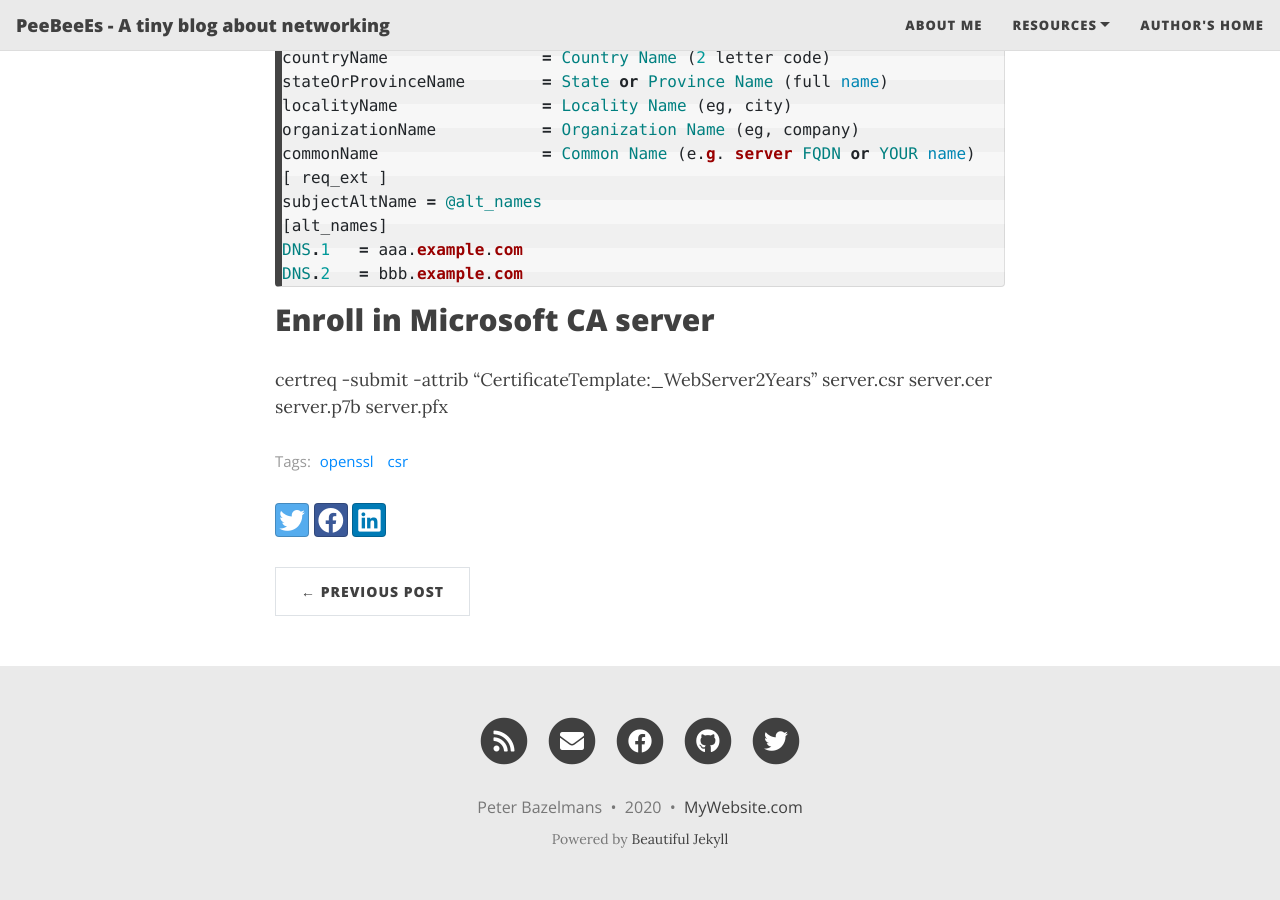
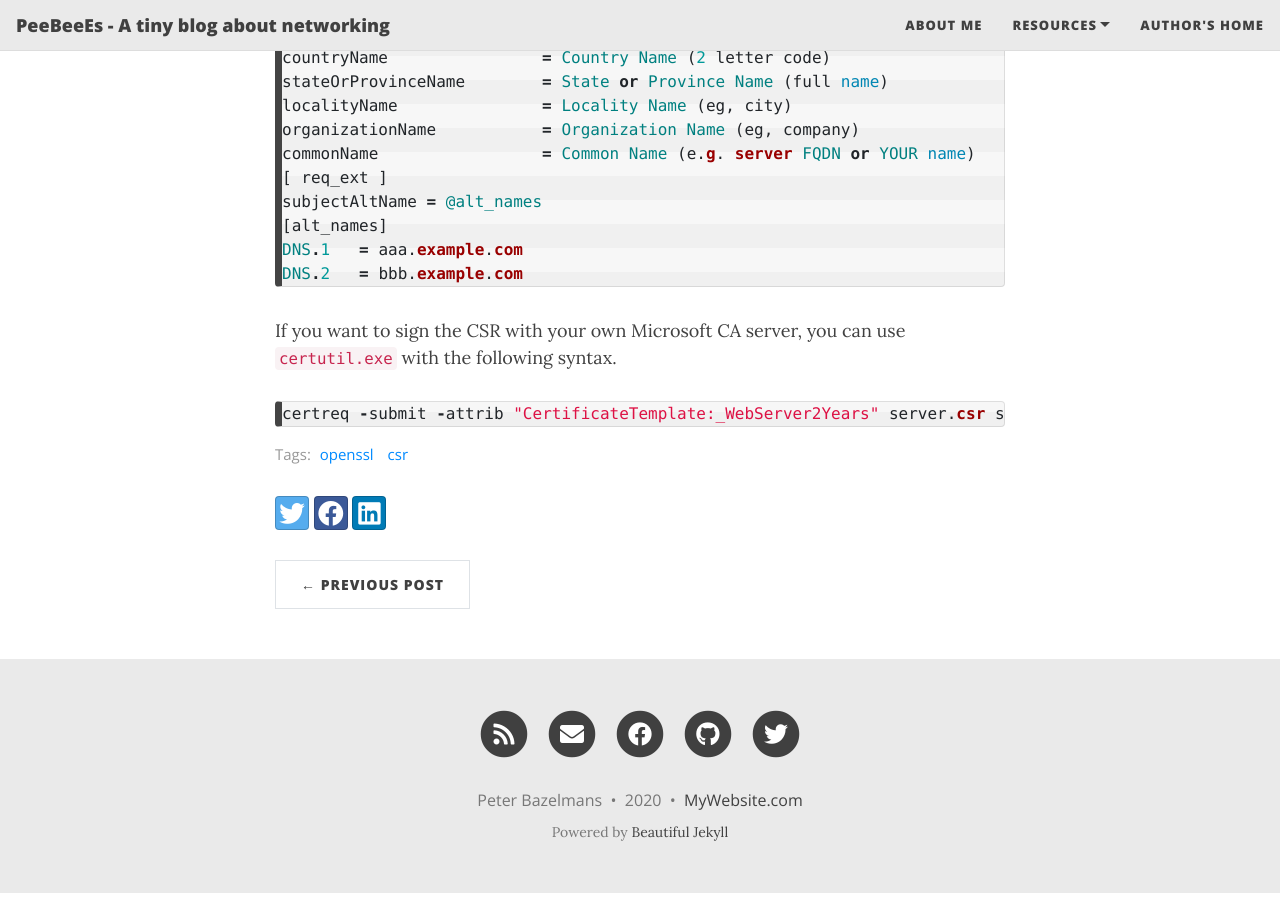
Before and after one commit to pbazelmans/pbazelmans.github.io, a Jekyll site: the page built from _posts/2020-09-10-openssl-generate-csr.md, in a window 1280 px wide and 900 px high, scrolled down 823 px. Built offline with Jekyll 4.4.1, drawn with Linux system fonts in a browser that asks for light colours; nearby versions of some CDN libraries.

Commit message:
Update 2020-09-10-openssl-generate-csr.md

```diff
--- a/_posts/2020-09-10-openssl-generate-csr.md
+++ b/_posts/2020-09-10-openssl-generate-csr.md
@@ -37,5 +37,8 @@ DNS.1   = aaa.example.com
 DNS.2   = bbb.example.com
 {% endhighlight %}
 
-## Enroll in Microsoft CA server
+If you want to sign the CSR with your own Microsoft CA server, you can use `certutil.exe` with the following syntax.
+
+{% highlight ruby %}
 certreq -submit -attrib "CertificateTemplate:_WebServer2Years" server.csr server.cer server.p7b server.pfx
+{% endhighlight %}
```
